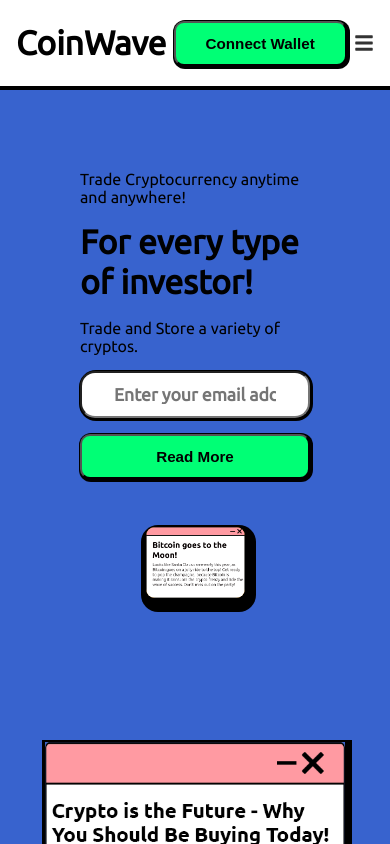
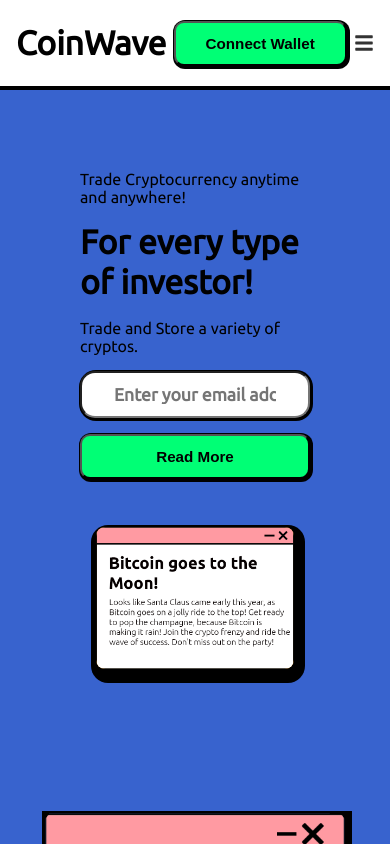
Before and after one commit to waizu0/CoinWave, a React (Create React App) app: page / in a window 390 px wide. Shown: the top 844 px of the page. Built offline with nearby package versions, Linux system fonts and the light colour scheme; no server answers; the HTML template or start-up script is replaced by a standard one.

Commit message:
Fixed image resolutions

```diff
--- a/src/components/Hero/HeroStyles.css
+++ b/src/components/Hero/HeroStyles.css
@@ -47,6 +47,6 @@
     }
 
     .hero img{
-        max-width: 50%;
+        max-width: 100%;
     }
 }
```
Also changed, not shown: src/assets/laptop.png.
